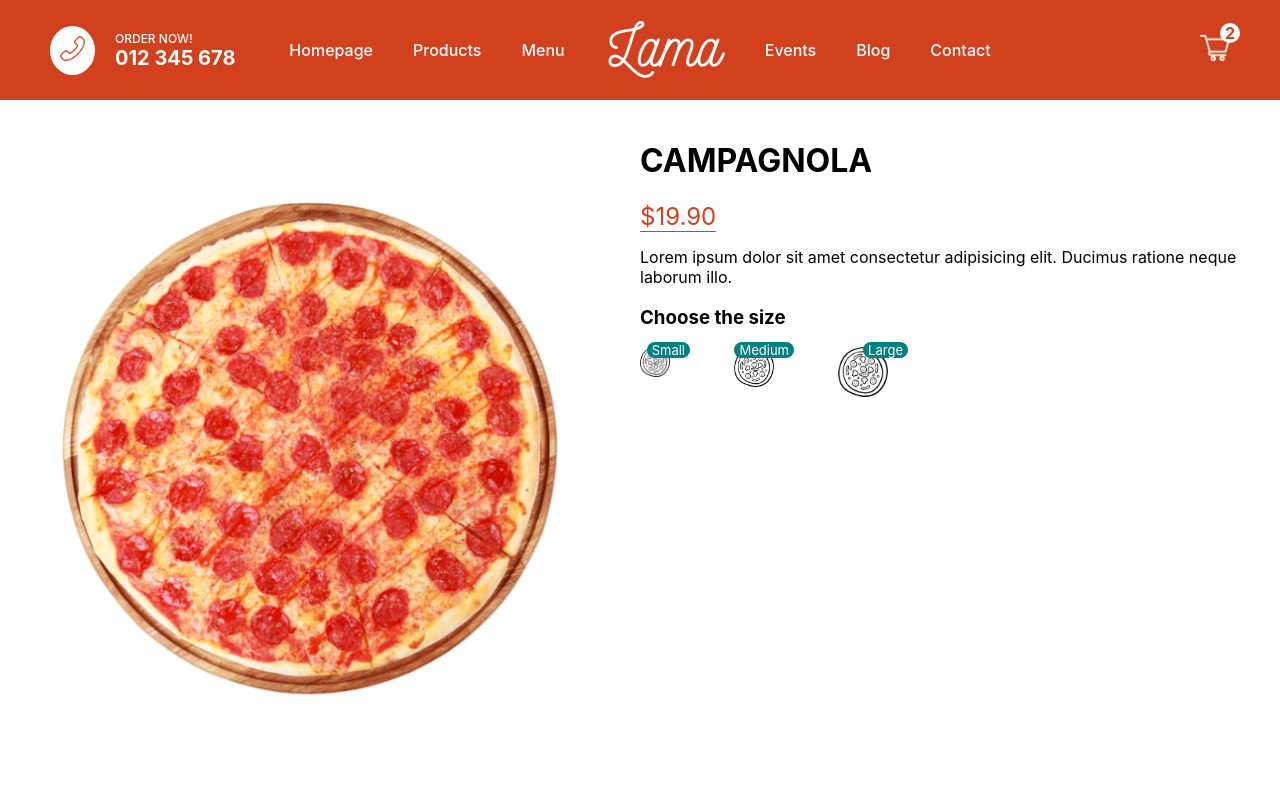
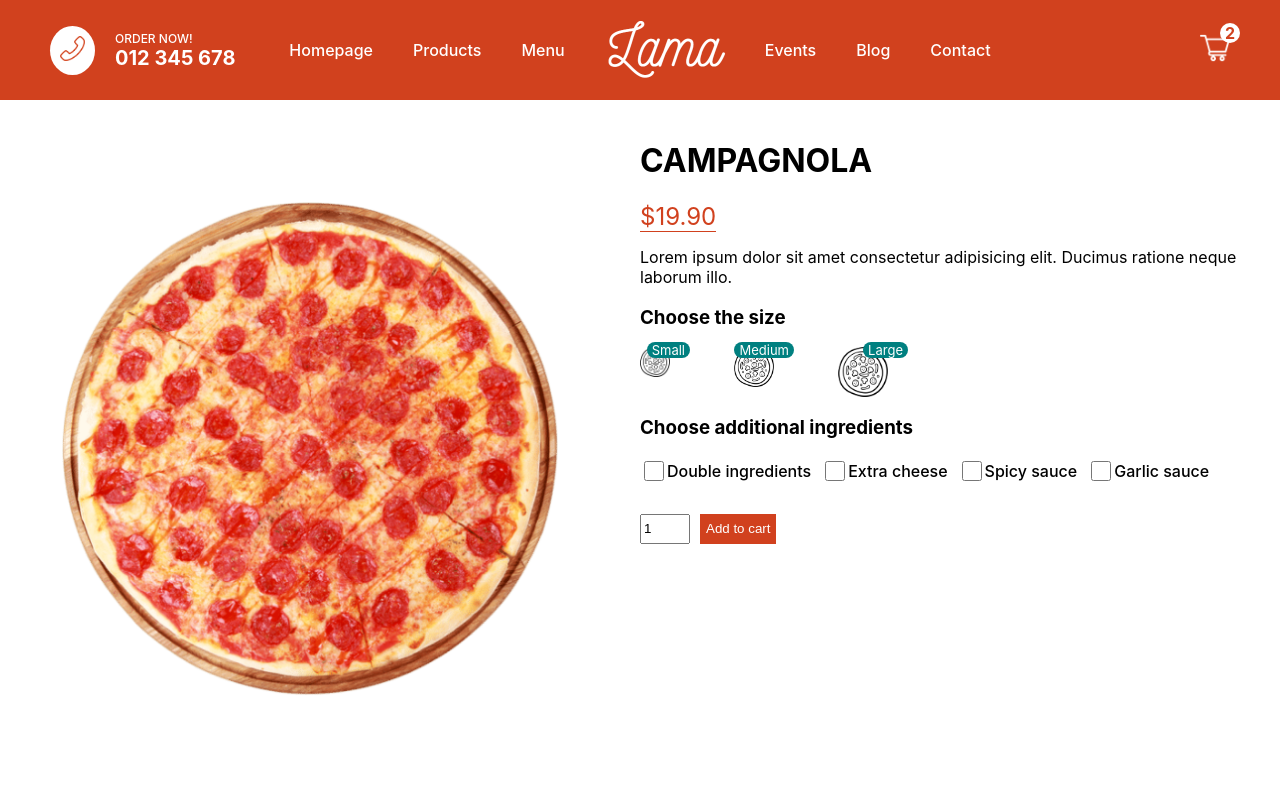
Before and after one commit to rbabaci1/my-restaurant, a Next.js app: page /product/1 in a window 1280 px wide. Shown: the top 798 px of the page. Built offline with nearby package versions, Linux system fonts and the light colour scheme.

Commit message:
done styling product page

```diff
--- a/pages/product/[id].js
+++ b/pages/product/[id].js
@@ -58,6 +58,55 @@
             <span className={styles.text}>Large</span>
           </div>
         </div>
+
+        <h3>Choose additional ingredients</h3>
+
+        <div className={styles.ingredients}>
+          <div className={styles.option}>
+            <input
+              className={styles.checkbox}
+              type='checkbox'
+              name='double'
+              id='double'
+            />
+            <label htmlFor='double'>Double ingredients</label>
+          </div>
+
+          <div className={styles.option}>
+            <input
+              className={styles.checkbox}
+              type='checkbox'
+              name='cheese'
+              id='cheese'
+            />
+            <label htmlFor='cheese'>Extra cheese</label>
+          </div>
+
+          <div className={styles.option}>
+            <input
+              className={styles.checkbox}
+              type='checkbox'
+              name='spicy'
+              id='spicy'
+            />
+            <label htmlFor='spicy'>Spicy sauce</label>
+          </div>
+
+          <div className={styles.option}>
+            <input
+              className={styles.checkbox}
+              type='checkbox'
+              name='garlic'
+              id='garlic'
+            />
+            <label htmlFor='garlic'>Garlic sauce</label>
+          </div>
+        </div>
+
+        <div className={styles.add}>
+          <input type='number' defaultValue={1} className={styles.quantity} />
+          <button className={styles.button}>Add to cart</button>
+        </div>
       </div>
     </div>
   );
--- a/styles/Product.module.css
+++ b/styles/Product.module.css
@@ -27,9 +27,6 @@
   font-size: 24px;
   font-weight: 400;
   border-bottom: 1px solid #d1411e;
-}
-
-.choose {
 }
 
 .sizes {
@@ -65,3 +62,37 @@
   font-size: 13px;
   border-radius: 10px;
 }
+
+.ingredients {
+  display: flex;
+  margin-bottom: 30px;
+  align-items: center;
+}
+
+.option {
+  display: flex;
+  align-items: center;
+  margin-right: 10px;
+  font-style: 14px;
+  font-weight: 500;
+}
+
+.checkbox {
+  width: 20px;
+  height: 20px;
+}
+
+.quantity {
+  width: 50px;
+  height: 30px;
+}
+
+.button {
+  height: 30px;
+  margin-left: 10px;
+  background-color: #d1411e;
+  color: #fff;
+  cursor: pointer;
+  border: none;
+  font-weight: 500;
+}
```
